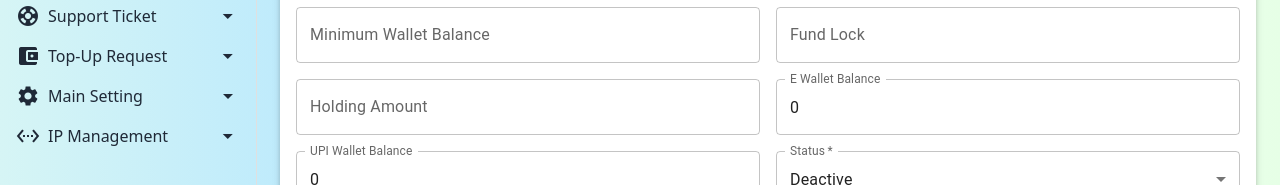
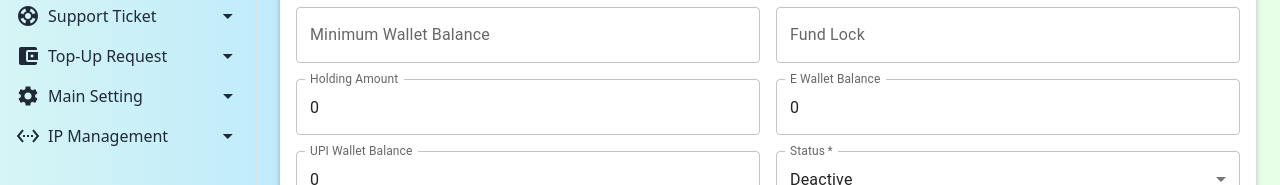
Before and after one commit to ajaydeveloper95/MarWarPay-Frontend-Admin, a React (Vite) app: page /member/EditMember/1 in a window 1280 px wide. Shown: the part 441-626 px from the top of the page. Built offline with nearby package versions, Linux system fonts and the light colour scheme; no server answers; sample sign-in values are in the browser's storage.

Commit message:
holding amount disable..

```diff
--- a/src/Components/Tables/Updates/EditMember.jsx
+++ b/src/Components/Tables/Updates/EditMember.jsx
@@ -247,8 +247,10 @@ const EditMember = () => {
                 name="HoldingAmount"
                 variant="outlined"
                 fullWidth
-                value={userData.HoldingAmount}
-                onChange={onhandle2}
+                value={userData.HoldingAmount || "0"}
+                InputProps={{
+                  readOnly: true,
+                }}
               />
             </Grid>
             <Grid item xs={12} md={6}>
```
